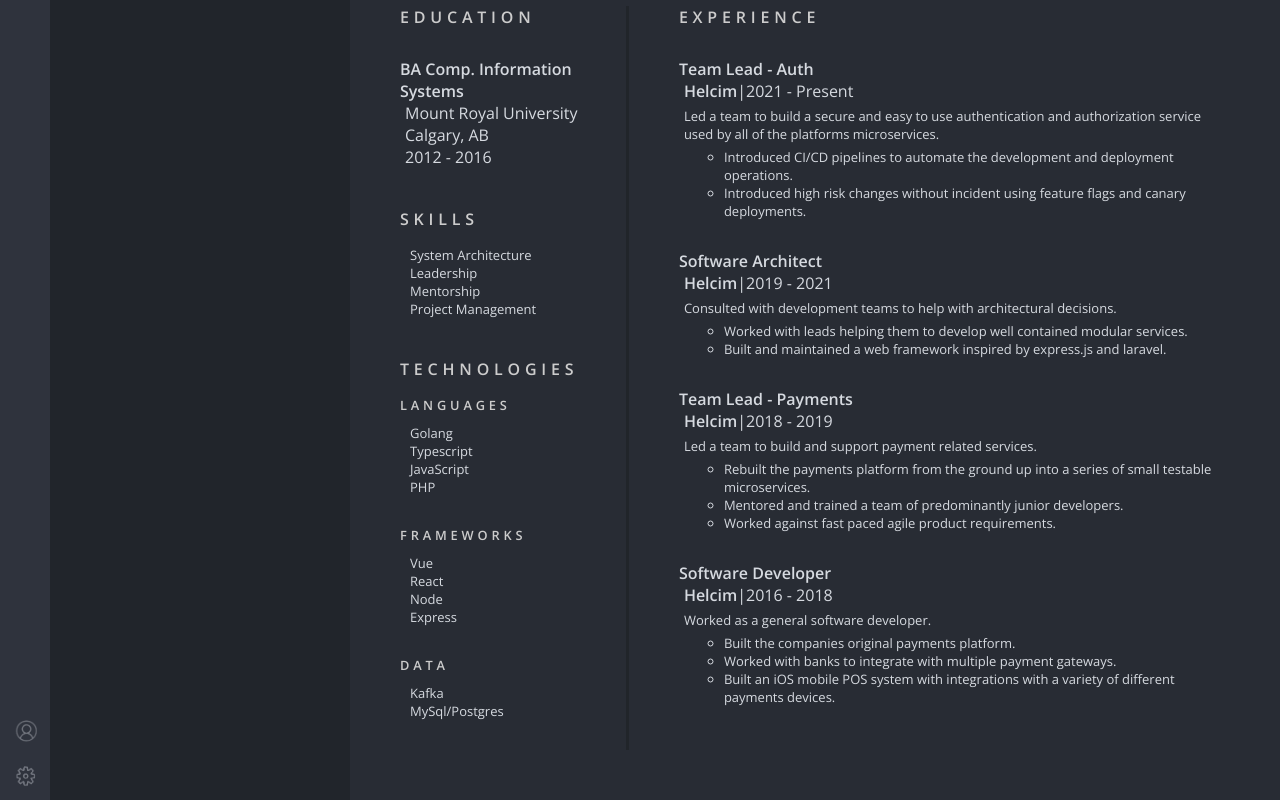
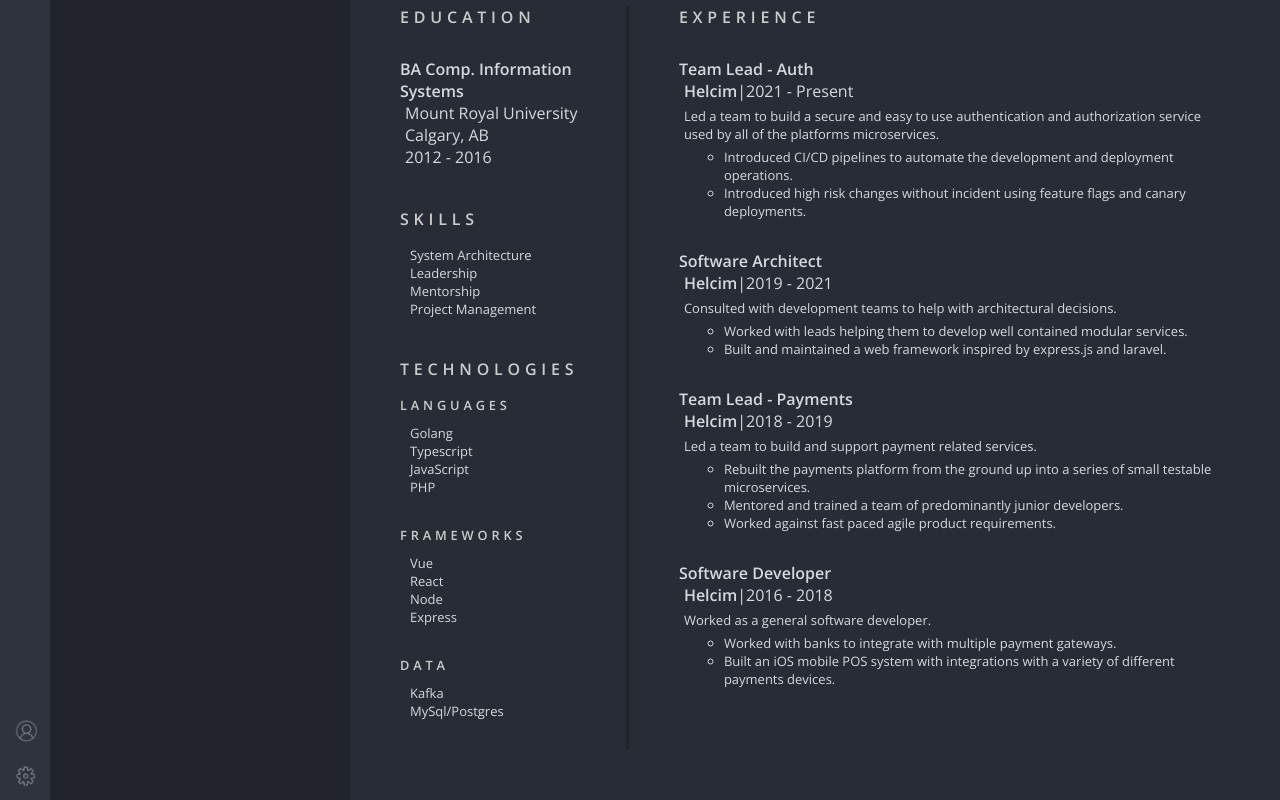
Before and after one commit to AnthonyThomasson/portfolio, a React (Vite) app in the folder client/: page / in a window 1280 px wide. Shown: the part 501-1301 px from the top of the page. Built offline with nearby package versions, Linux system fonts and the light colour scheme; no server answers.

Commit message:
Edits to resume

```diff
--- a/client/src/components/editor/Home.tsx
+++ b/client/src/components/editor/Home.tsx
@@ -206,10 +206,6 @@ function Home(): JSX.Element {
                                     </div>
                                     <ul className="experience-notes">
                                         <li>
-                                            Built the companies original
-                                            payments platform.
-                                        </li>
-                                        <li>
                                             Worked with banks to integrate with
                                             multiple payment gateways.
                                         </li>
```
